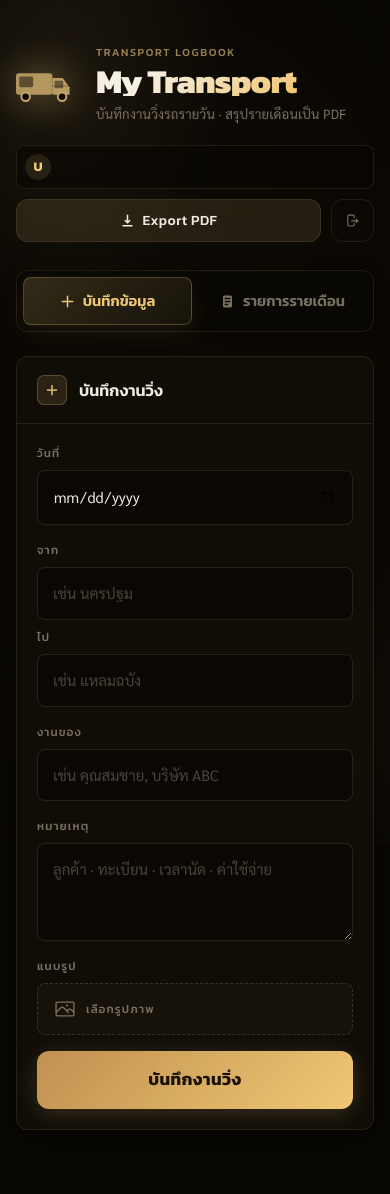
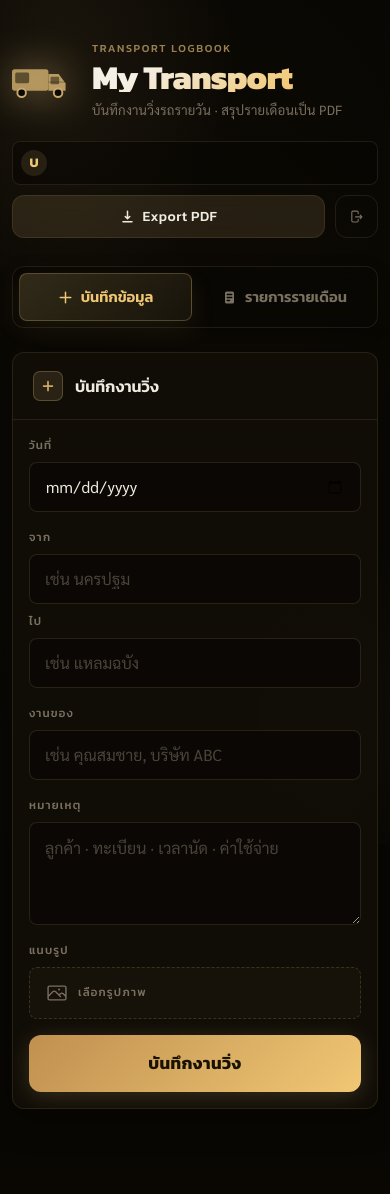
Before and after one commit to bksw007/My-Transport, a Flask app: template templates/index.html in a window 390 px wide. After the commit the page ends 1109 px from the top, so only its background shows below. Run offline with Flask 3, Linux system fonts and the light colour scheme; the template is opened without the code that fills it, so the values that code supplies are empty; the visitor is signed in with stand-in values (Sample User, id 1); some libraries are stand-ins or nearby versions.

Commit message:
Fix iPhone mobile layout

```diff
--- a/static/styles.css
+++ b/static/styles.css
@@ -43,6 +43,7 @@ img { display: block; max-width: 100%; }
 button, input, textarea, select {
   font: inherit;
   color: inherit;
+  max-width: 100%;
 }
 
 .sr-only {
@@ -434,6 +435,7 @@ h1 {
 
 .tab-panel {
   display: none;
+  min-width: 0;
 }
 
 .tab-panel.is-active {
@@ -1362,6 +1364,15 @@ h1 {
 
 /* ── Responsive: mobile ─────────────────────────────────────────── */
 @media (max-width: 720px) {
+  body {
+    -webkit-text-size-adjust: 100%;
+  }
+
+  .shell {
+    width: 100%;
+    padding: 20px 12px 56px;
+  }
+
   .topbar {
     flex-direction: column;
     align-items: flex-start;
@@ -1399,10 +1410,45 @@ h1 {
 
   .route-divider { display: none; }
 
+  .form-col--single,
+  .form-card,
+  .list-col,
+  .tab-panel {
+    width: 100%;
+    max-width: 100%;
+  }
+
+  .trip-form {
+    padding: 16px;
+  }
+
+  .field input,
+  .field textarea,
+  .month-input,
+  .mf-input {
+    min-width: 0;
+    font-size: 16px;
+  }
+
+  .field input,
+  .month-input,
+  .mf-input {
+    min-height: 50px;
+    line-height: 1.25;
+  }
+
+  input[type="date"],
+  input[type="month"] {
+    -webkit-appearance: none;
+    appearance: none;
+    width: 100%;
+  }
+
   .list-head {
     flex-direction: column;
     align-items: flex-start;
     gap: 12px;
+    width: 100%;
   }
 
   .month-form {
```
Also changed, not shown: other parts of static/styles.css (+33 -1 lines).
